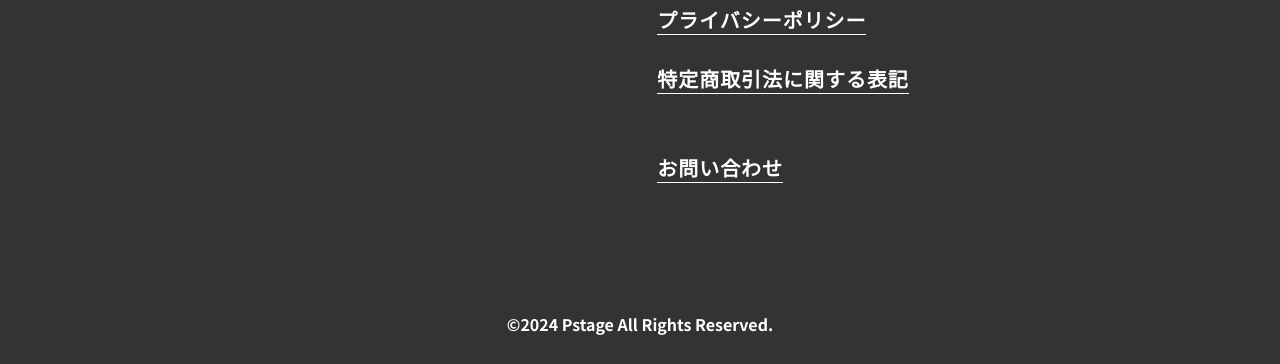
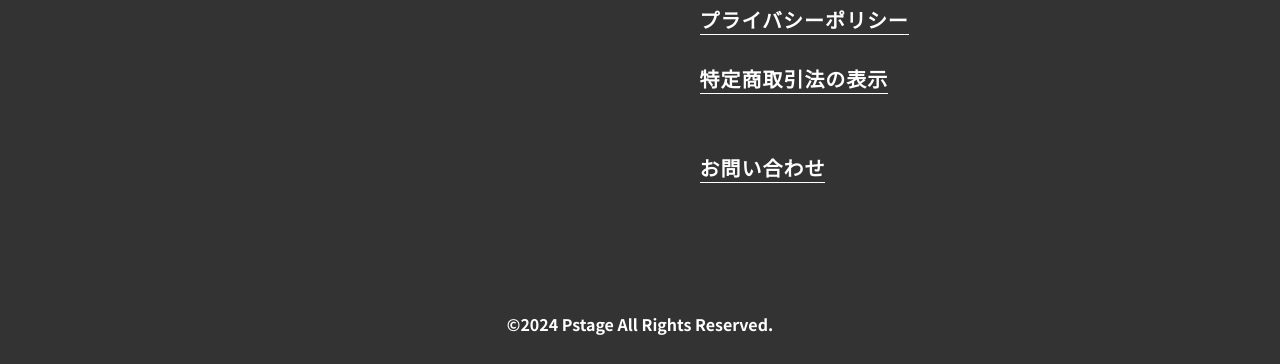
Before and after one commit to sumamin-inc-organization/Pstage, a website built with webpack: page src/html/tokusho.html in a window 1280 px wide. Shown: the part 3017-3381 px from the top of the page. Built offline with nearby package versions, Linux system fonts and the light colour scheme.

Commit message:
footer修正

```diff
--- a/src/html/tokusho.html
+++ b/src/html/tokusho.html
@@ -157,7 +157,7 @@
                                 <p class="underline"><a href="https://there-winthree-service.jp/policy" target="_blank">プライバシーポリシー</a></p>
                             </div>
                             <div class="footer_item">
-                                <p class="underline"><a href="tokusho.html">特定商取引法に関する表記</a></p>
+                                <p class="underline"><a href="tokusho.html">特定商取引法の表示</a></p>
                             </div>
                             <div class="footer_item">
                                 <p class="underline"><a href="https://docs.google.com/forms/d/e/1FAIpQLSdxWgd-EjG5sRHEtqkqScwPsOKMQFlbLu97ttgpVp7Kr_cQAQ/viewform" target="_blank">お問い合わせ</a></p>
```
Also changed, not shown: src/html/index.html (+1 -1 lines), dist/index.html, dist/tokusho.html.
